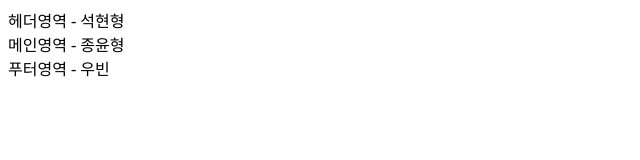
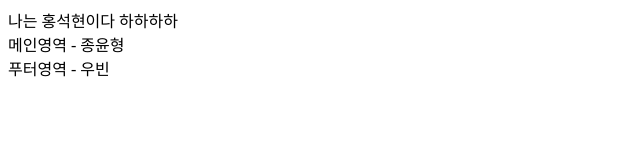
Before and after one commit to woobinbin/woobin59, a plain HTML site: page index.html in a window 1280 px wide. Shown: the whole page, without its empty margins (0-640 px from the left). Drawn offline with Linux system fonts and the light colour scheme.

Commit message:
hongsuck

```diff
--- a/index.html
+++ b/index.html
@@ -6,7 +6,7 @@
     <title>Document</title>
 </head>
 <body>
-    <header>헤더영역 - 석현형</header>
+    <header>나는 홍석현이다 하하하하</header>
     <main>메인영역 - 종윤형</main>
     <footer>푸터영역 - 우빈</footer>
 </body>
```
